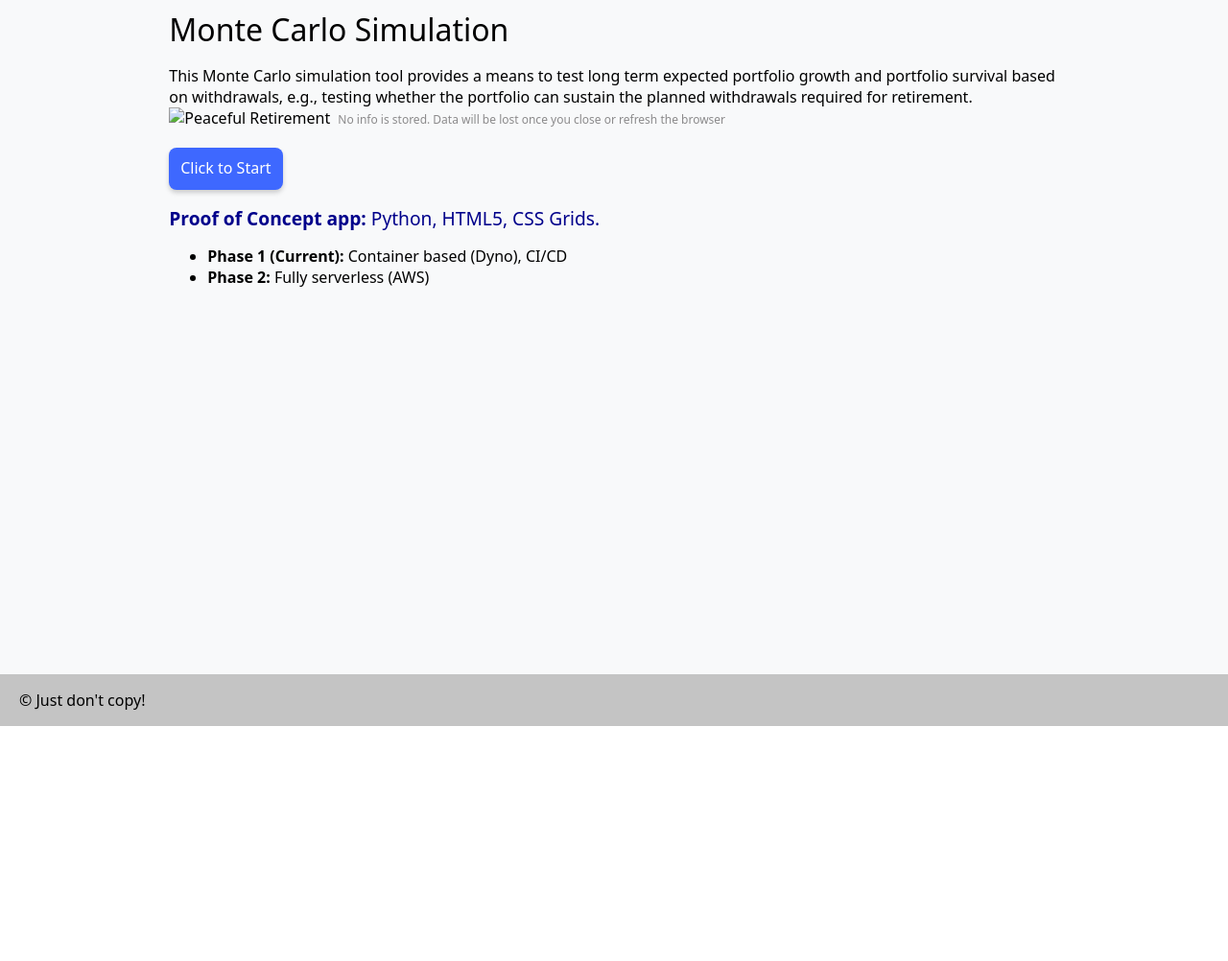
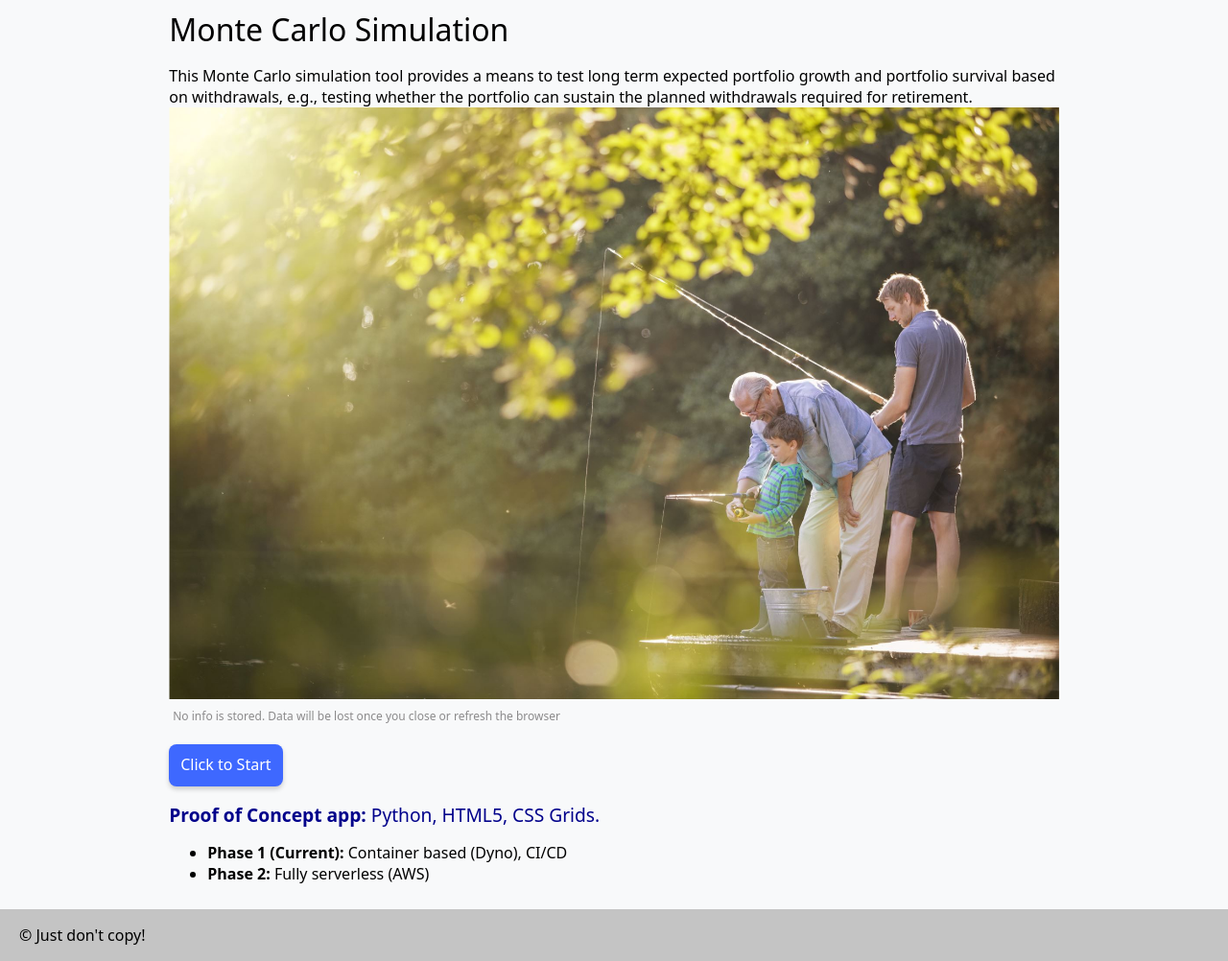
Before and after one commit to gitofyesbee/portfolioProjections, a Flask app: page / in a window 1280 px wide. Shown: the part 43-1045 px from the top of the page at 96% size. Before the commit the page ends 800 px from the top, so only its background shows below. Run offline with Flask 2, Linux system fonts and the light colour scheme; parts of the project's set-up code (start-up, migrations or seed data) failed here and were passed over.

Commit message:
v2.3 - landing page picture

```diff
--- a/templates/index.html
+++ b/templates/index.html
@@ -8,7 +8,7 @@
             This Monte Carlo simulation tool provides a means to test long term expected portfolio growth and portfolio
             survival based on withdrawals, e.g., testing whether the portfolio can sustain the planned withdrawals
             required for retirement.<br>
-            <img width=100% src="{{ url_for('static', filename='images/favicon.png') }}" alt="Peaceful Retirement">
+            <img width=100% src="{{ url_for('static', filename='images/retirement.png') }}" alt="Peaceful Retirement">
 
             <span class="note">
                 No info is stored. Data will be lost once you close or refresh the browser
```
Also changed, not shown: static/images/retirement.png (added).
